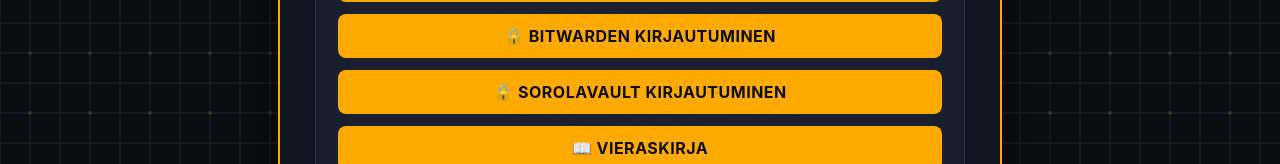
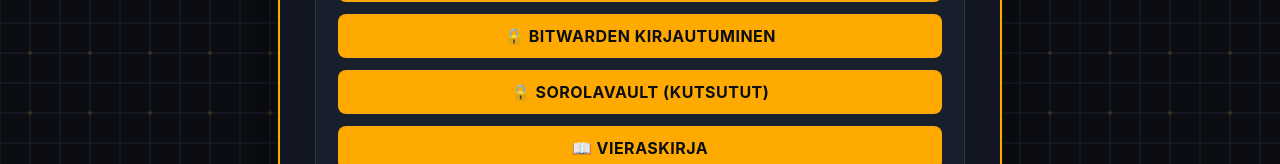
Before and after one commit to Domainmasteri/sorolan-sivut, a plain HTML site: page index.html in a window 1280 px wide. Shown: the part 937-1101 px from the top of the page. Drawn offline with Linux system fonts and the light colour scheme.

Commit message:
Update index.html

```diff
--- a/index.html
+++ b/index.html
@@ -37,7 +37,7 @@
                 <a href="lyhennin" class="nappula1">🔗 Linkin lyhennin</a>
                 <a href="salasanat" class="nappula1">🔐 Salasanageneraattori</a>
                 <a href="https://vault.bitwarden.com/#/signin" target="_blank" class="nappula1">🔒 Bitwarden kirjautuminen</a>
-                <a href="https://vault.sorola.fi/" target="_blank" class="nappula1">🔒 SorolaVault kirjautuminen</a>
+                <a href="https://vault.sorola.fi/" target="_blank" class="nappula1">🔒 SorolaVault (kutsutut)</a>
                 <a href="vieraskirja" class="nappula1">📖 Vieraskirja</a>
             </div>
         </div>
```
